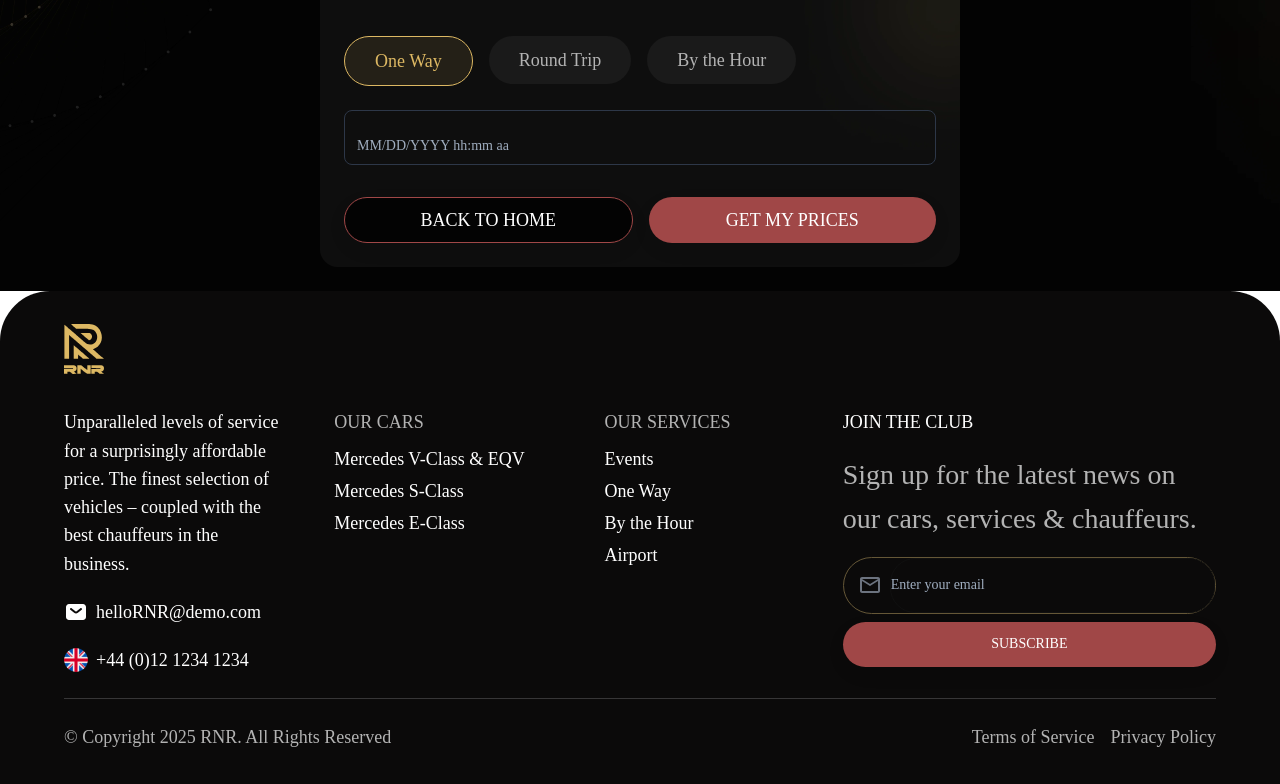
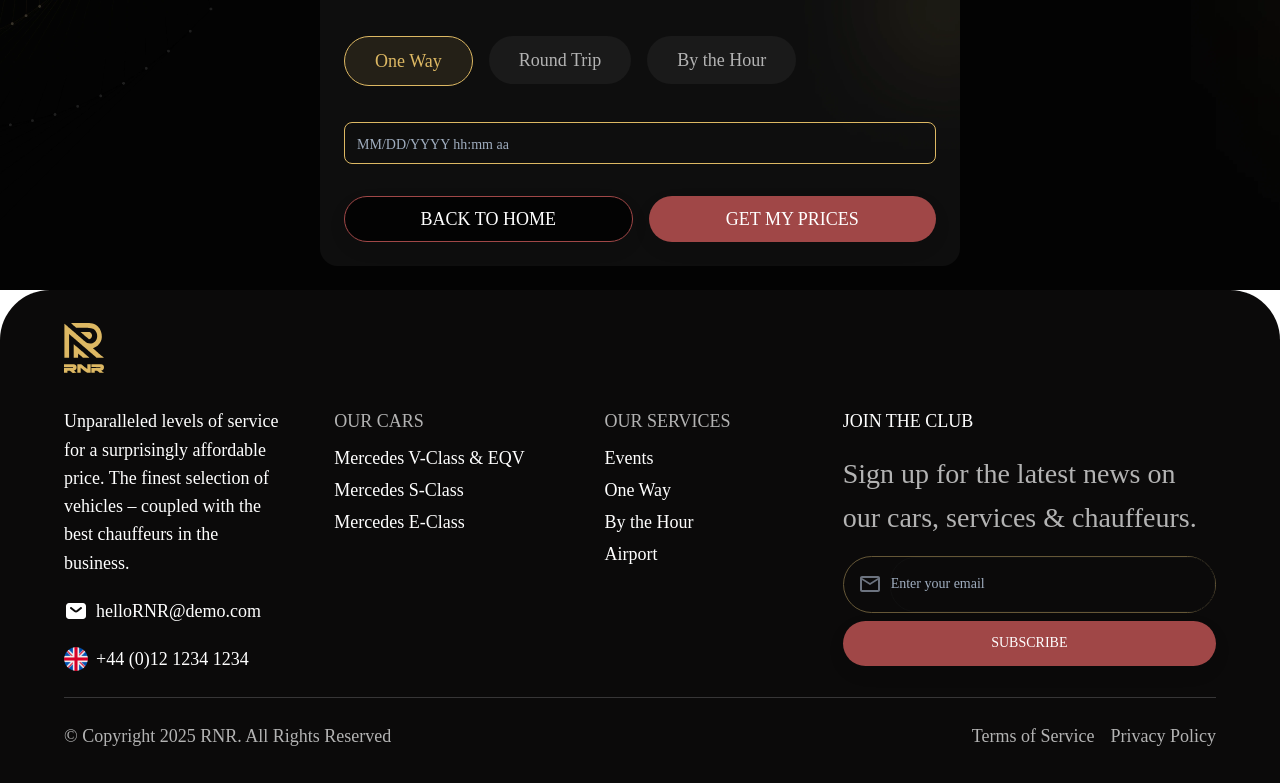
Before and after one commit to ProfiecientGroup/rnr-website, a Next.js app: page /booking in a window 1280 px wide. Shown: the part 1168-1952 px from the top of the page. Built offline with nearby package versions, Linux system fonts and the light colour scheme.

Commit message:
some changes

```diff
--- a/src/screens/Booking/BookingStyles.ts
+++ b/src/screens/Booking/BookingStyles.ts
@@ -133,14 +133,14 @@ const BookingStyles = (theme: Theme) => {
         borderRadius: "25px",
         "& .MuiOutlinedInput-notchedOutline": {
           borderColor: "#DDB863",
-          borderRadius: "25px", // Ensure border radius is applied
+          borderRadius: "25px",
         },
         "&:hover .MuiOutlinedInput-notchedOutline": {
           borderColor: "#DDB863",
           borderRadius: "25px",
         },
         "&.Mui-focused .MuiOutlinedInput-notchedOutline": {
-          borderColor: "#DDB863", // Border color for the focused state
+          borderColor: "#DDB863",
           borderRadius: "25px",
         },
       },
@@ -159,7 +159,7 @@ const BookingStyles = (theme: Theme) => {
     },
     optionStyle: {
       fontFamily: "Kugile",
-      fontSize: "16px", // Adjusted to make it responsive
+      fontSize: "16px",
       fontWeight: "400",
       textAlign: "center",
       backgroundColor: "#111927",
@@ -180,12 +180,17 @@ const BookingStyles = (theme: Theme) => {
       outline: 0,
     },
     timePicker: {
+      paddingTop: "12px",
+      borderRadius: "25px",
       "& .MuiOutlinedInput-root": {
-        borderRadius: "10px",
+        borderRadius: "25px",
+        backgroundColor: "transparent",
       },
       "& .MuiOutlinedInput-input": {
         padding: "8.5px 14px",
         paddingRight: "1px",
+        borderColor: "#DDB863",
+        borderRadius: "25px",
       },
       "& .MuiInputAdornment-root": {
         marginLeft: "0px",
@@ -194,6 +199,15 @@ const BookingStyles = (theme: Theme) => {
         height: "15px",
         width: "15px",
       },
+      "& .MuiFilledInput-input": {
+        paddingTop: "12px",
+        borderColor: "#DDB863",
+        borderRadius: "25px",
+      },
+      backgroundColor: "transparent",
+      "& .css-4fgus2-MuiInputBase-root-MuiFilledInput-root": {
+        borderRadius: "25px !important",
+      },
     },
   };
 };
--- a/src/screens/Booking/components/JourneyDetails.tsx
+++ b/src/screens/Booking/components/JourneyDetails.tsx
@@ -746,28 +746,37 @@ const JourneyDetails = (props: CustomProps) => {
                   onChange={(newValue) =>
                     handleDateAndTimeChange(newValue, "start_datetime")
                   }
+                  sx={classes.timePicker}
                 />
               </LocalizationProvider>
             )}
 
             {tripTypeActiveStep === 1 && (
               <>
-                <LocalizationProvider dateAdapter={AdapterDateFns}>
+                <LocalizationProvider dateAdapter={AdapterMoment}>
                   <DateTimePicker
-                    label="Select Start Date and Time"
-                    value={formData.start_datetime}
+                    value={
+                      formData.start_datetime
+                        ? moment(formData.start_datetime)
+                        : null
+                    }
                     onChange={(newValue) =>
                       handleDateAndTimeChange(newValue, "start_datetime")
                     }
+                    sx={classes.timePicker}
                   />
                 </LocalizationProvider>
-                <LocalizationProvider dateAdapter={AdapterDateFns}>
+                <LocalizationProvider dateAdapter={AdapterMoment}>
                   <DateTimePicker
-                    label="Select End Date and Time"
-                    value={formData.end_datetime}
+                    value={
+                      formData.end_datetime
+                        ? moment(formData.end_datetime)
+                        : null
+                    }
                     onChange={(newValue) =>
                       handleDateAndTimeChange(newValue, "end_datetime")
                     }
+                    sx={classes.timePicker}
                   />
                 </LocalizationProvider>
               </>
@@ -775,13 +784,17 @@ const JourneyDetails = (props: CustomProps) => {
 
             {tripTypeActiveStep === 2 && (
               <>
-                <LocalizationProvider dateAdapter={AdapterDateFns}>
+                <LocalizationProvider dateAdapter={AdapterMoment}>
                   <DateTimePicker
-                    label="Select Start Date and Time"
-                    value={formData.start_datetime}
+                    value={
+                      formData.start_datetime
+                        ? moment(formData.start_datetime)
+                        : null
+                    }
                     onChange={(newValue) =>
                       handleDateAndTimeChange(newValue, "start_datetime")
                     }
+                    sx={classes.timePicker}
                   />
                 </LocalizationProvider>
                 <TextField
--- a/src/theme/dark/create-palette.ts
+++ b/src/theme/dark/create-palette.ts
@@ -26,7 +26,7 @@ export const createPalette = (config: Config): PaletteOptions => {
       default: contrast === "high" ? "#0B0F19" : "#0E1320",
       paper: neutral[900],
     },
-    divider: "#2D3748",
+    divider: "#DDB863",
     error,
     info,
     mode: "dark",
```
